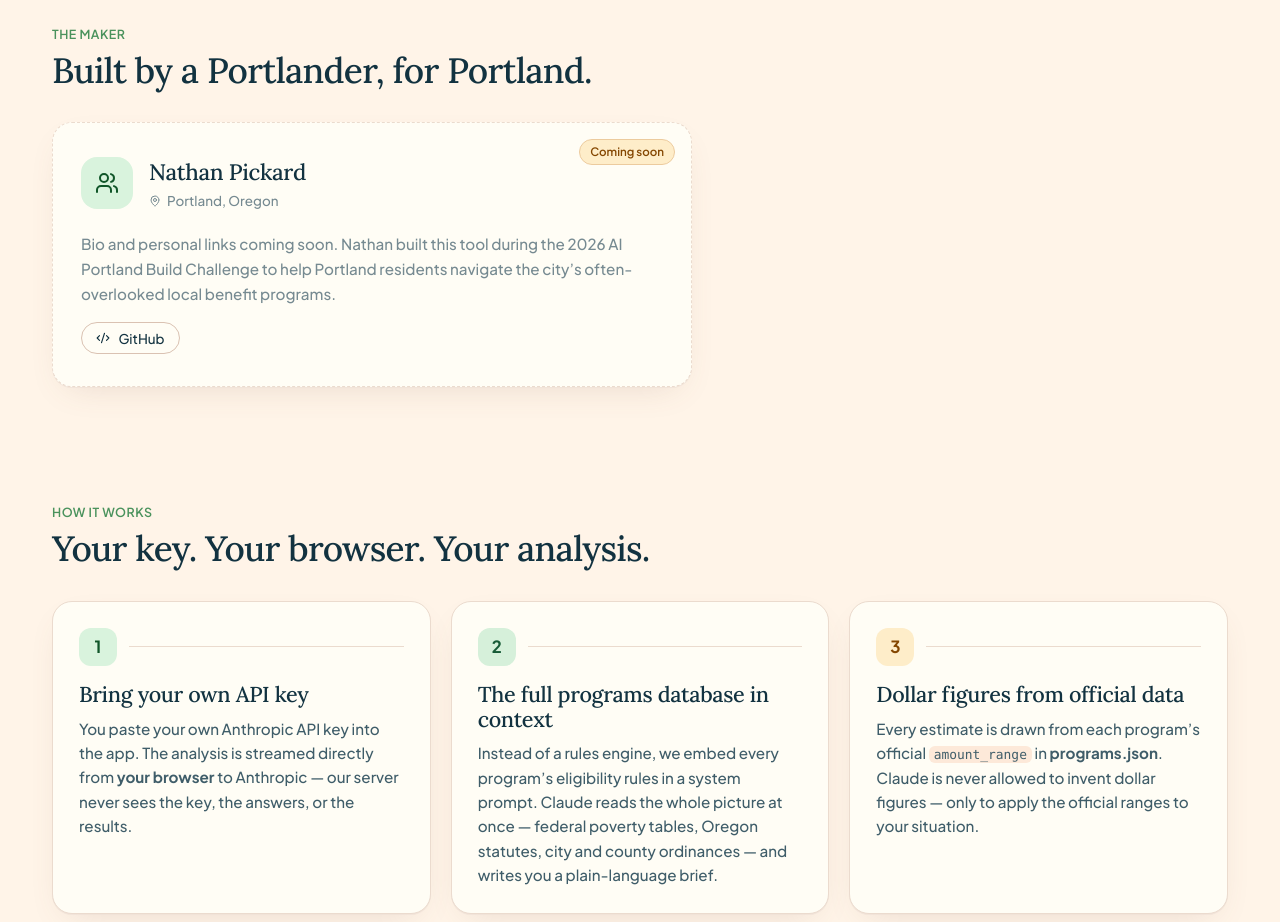
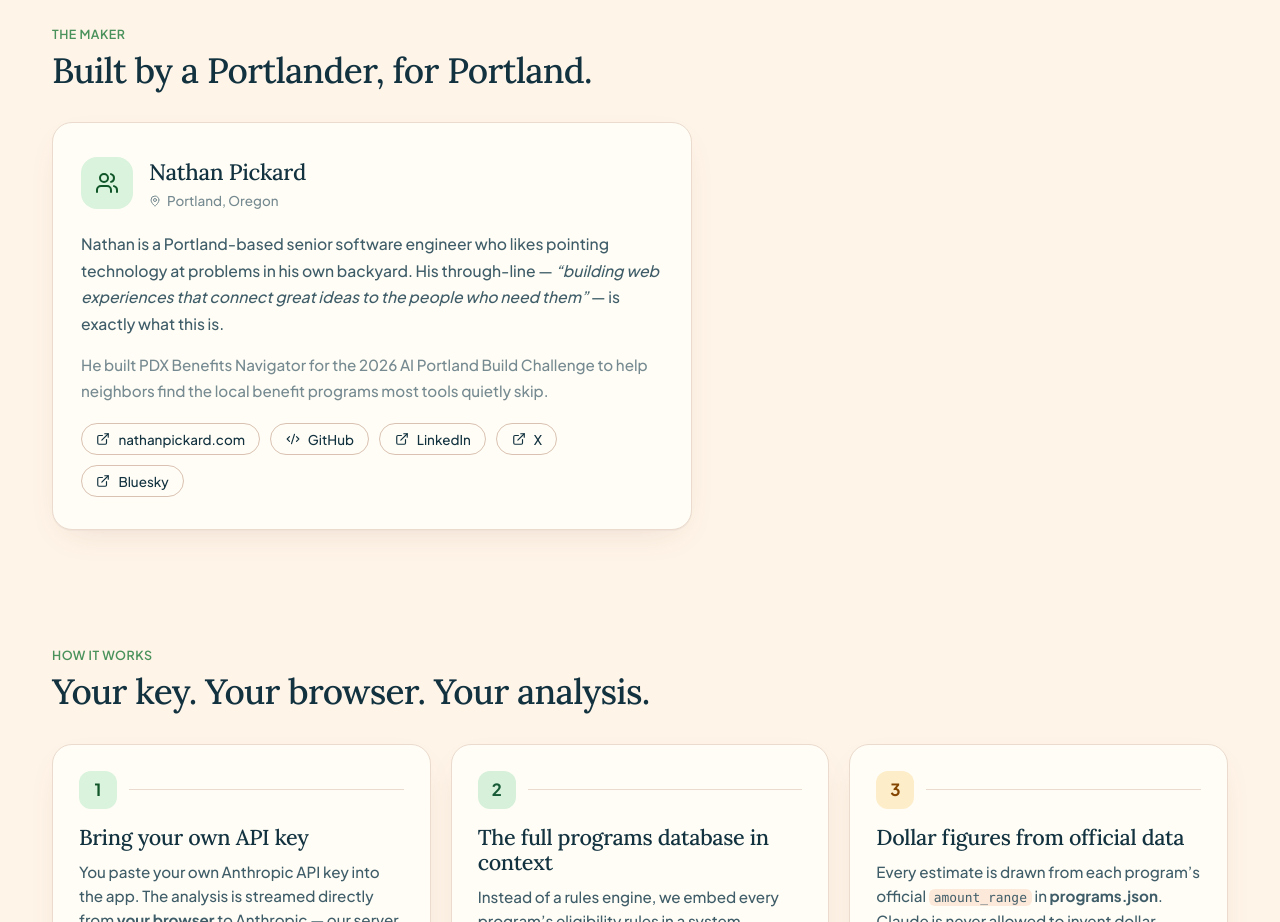
Before and after one commit to NathanPickard/pdx-benefits-navigator, a Next.js app: page /about in a window 1280 px wide. Shown: the part 1320-2242 px from the top of the page. Built offline with nearby package versions, Linux system fonts and the light colour scheme.

Commit message:
Fill in /about author bio + personal links (site, GitHub, LinkedIn, X, Bluesky)

```diff
--- a/app/about/page.tsx
+++ b/app/about/page.tsx
@@ -159,7 +159,7 @@ export default function AboutPage() {
             title="Built by a Portlander, for Portland."
           />
 
-          {/* ===== AUTHOR BIO — replace this block with Nathan's bio + links ===== */}
+          {/* ===== AUTHOR BIO ===== */}
           <div
             className="rc-card"
             style={{
@@ -167,27 +167,9 @@ export default function AboutPage() {
               maxWidth: 640,
               position: "relative",
               overflow: "hidden",
-              borderStyle: "dashed",
             }}
-            aria-label="Author bio coming soon"
+            aria-label="About Nathan Pickard, the maker"
           >
-            <div
-              style={{
-                position: "absolute",
-                top: 16,
-                right: 16,
-                background: "var(--sun-soft)",
-                color: "oklch(0.46 0.12 65)",
-                borderRadius: 999,
-                padding: "3px 10px",
-                fontSize: "0.72rem",
-                fontWeight: 600,
-                border: "1px solid oklch(0.86 0.07 75)",
-              }}
-            >
-              Coming soon
-            </div>
-
             <div className="flex items-center gap-4 mb-5">
               <div
                 style={{
@@ -221,15 +203,29 @@ export default function AboutPage() {
               </div>
             </div>
 
-            <p style={{ color: "var(--ink-3)", fontSize: "0.95rem", lineHeight: 1.65, margin: "0 0 16px" }}>
-              Bio and personal links coming soon. Nathan built this tool during the 2026 AI Portland
-              Build Challenge to help Portland residents navigate the city&rsquo;s often-overlooked
-              local benefit programs.
+            <p style={{ color: "var(--ink-2)", fontSize: "0.98rem", lineHeight: 1.7, margin: "0 0 14px" }}>
+              Nathan is a Portland-based senior software engineer who likes pointing technology at
+              problems in his own backyard. His through-line &mdash;{" "}
+              <em>&ldquo;building web experiences that connect great ideas to the people who need
+              them&rdquo;</em> &mdash; is exactly what this is.
+            </p>
+            <p style={{ color: "var(--ink-3)", fontSize: "0.95rem", lineHeight: 1.7, margin: "0 0 20px" }}>
+              He built PDX Benefits Navigator for the 2026 AI Portland Build Challenge to help
+              neighbors find the local benefit programs most tools quietly skip.
             </p>
 
-            <div className="flex items-center gap-3 flex-wrap">
+            <div className="flex items-center gap-2.5 flex-wrap">
               <a
-                href="https://github.com/NathanPickard/pdx-benefits-navigator"
+                href="https://nathanpickard.com"
+                target="_blank"
+                rel="noopener noreferrer"
+                className="rc-btn rc-btn-outline rc-btn-sm"
+              >
+                <ExternalLink size={14} />
+                nathanpickard.com
+              </a>
+              <a
+                href="https://github.com/NathanPickard"
                 target="_blank"
                 rel="noopener noreferrer"
                 className="rc-btn rc-btn-outline rc-btn-sm"
@@ -237,10 +233,36 @@ export default function AboutPage() {
                 <Code2 size={14} />
                 GitHub
               </a>
-              {/* ── additional personal links go here ── */}
+              <a
+                href="https://www.linkedin.com/in/nathanpickard/"
+                target="_blank"
+                rel="noopener noreferrer"
+                className="rc-btn rc-btn-outline rc-btn-sm"
+              >
+                <ExternalLink size={14} />
+                LinkedIn
+              </a>
+              <a
+                href="https://x.com/NathanPickard"
+                target="_blank"
+                rel="noopener noreferrer"
+                className="rc-btn rc-btn-outline rc-btn-sm"
+              >
+                <ExternalLink size={14} />
+                X
+              </a>
+              <a
+                href="https://bsky.app/profile/nathanpickard.bsky.social"
+                target="_blank"
+                rel="noopener noreferrer"
+                className="rc-btn rc-btn-outline rc-btn-sm"
+              >
+                <ExternalLink size={14} />
+                Bluesky
+              </a>
             </div>
           </div>
-          {/* ===== END AUTHOR BIO SLOT ===== */}
+          {/* ===== END AUTHOR BIO ===== */}
         </section>
 
         {/* ─────────────────────── 3. How it works ─────────────────────── */}
```
